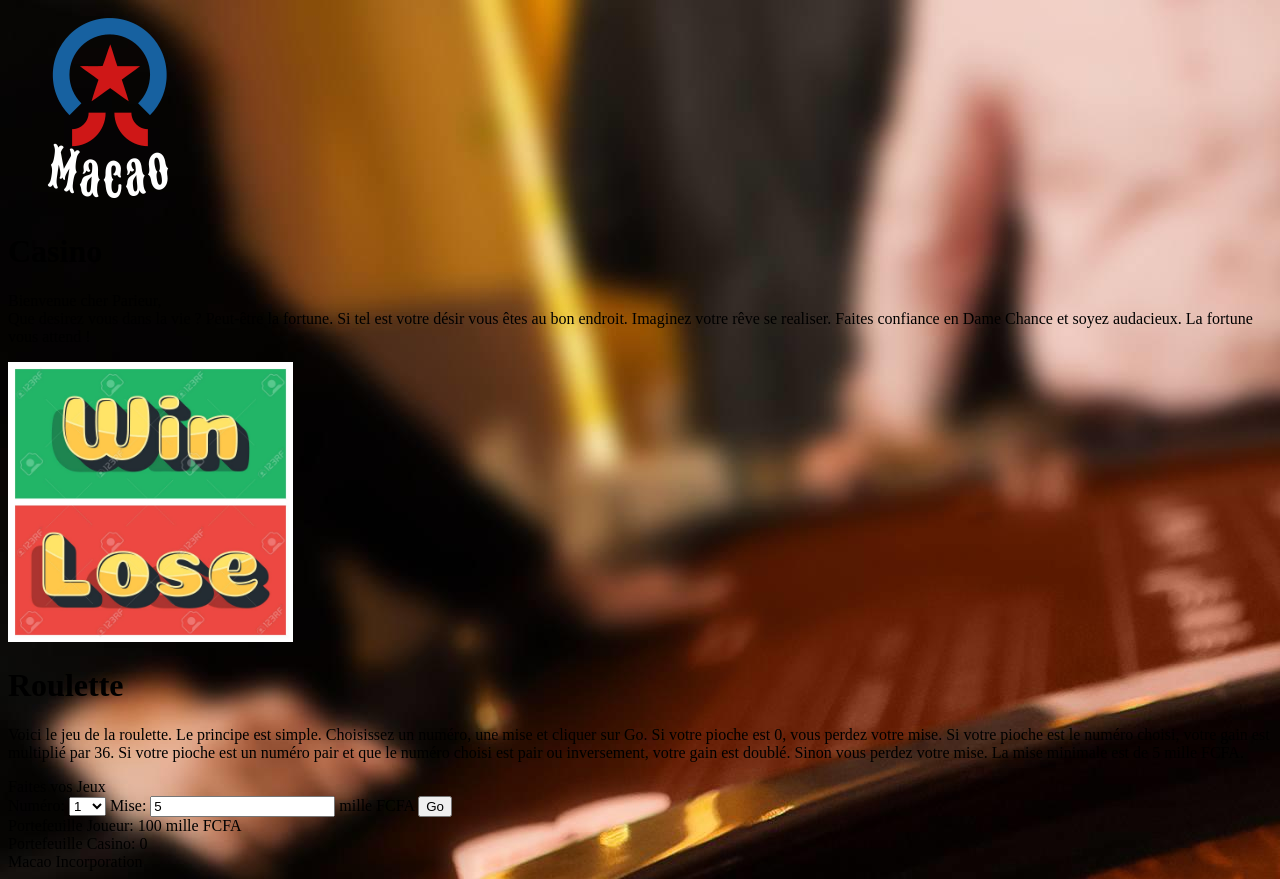
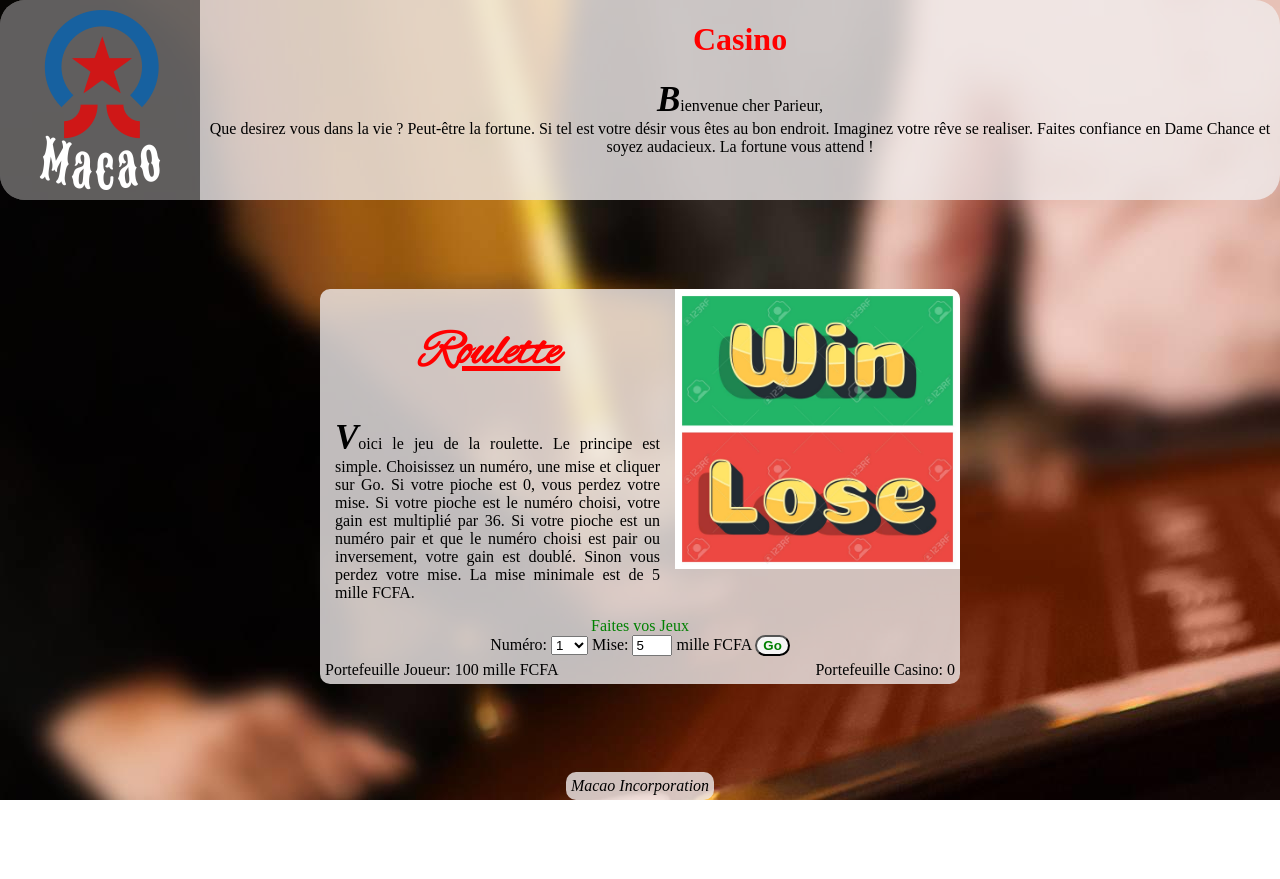
Before and after one commit to stracsys/project-javascript, a plain HTML site: page index.html in a window 1280 px wide. After the commit the page ends 800 px from the top, so only its background shows below. Drawn offline with Linux system fonts and the light colour scheme.

Commit message:
Update index.html

```diff
--- a/index.html
+++ b/index.html
@@ -5,7 +5,7 @@
   <meta charset="UTF-8">
   <meta name="viewport" content="width=device-width, initial-scale=1.0">
   <title>Casino</title>
-  <link rel="stylesheet" href="casino.css">
+  <link rel="stylesheet" href="stylesheet.css">
 </head>
 
 <body>
```
